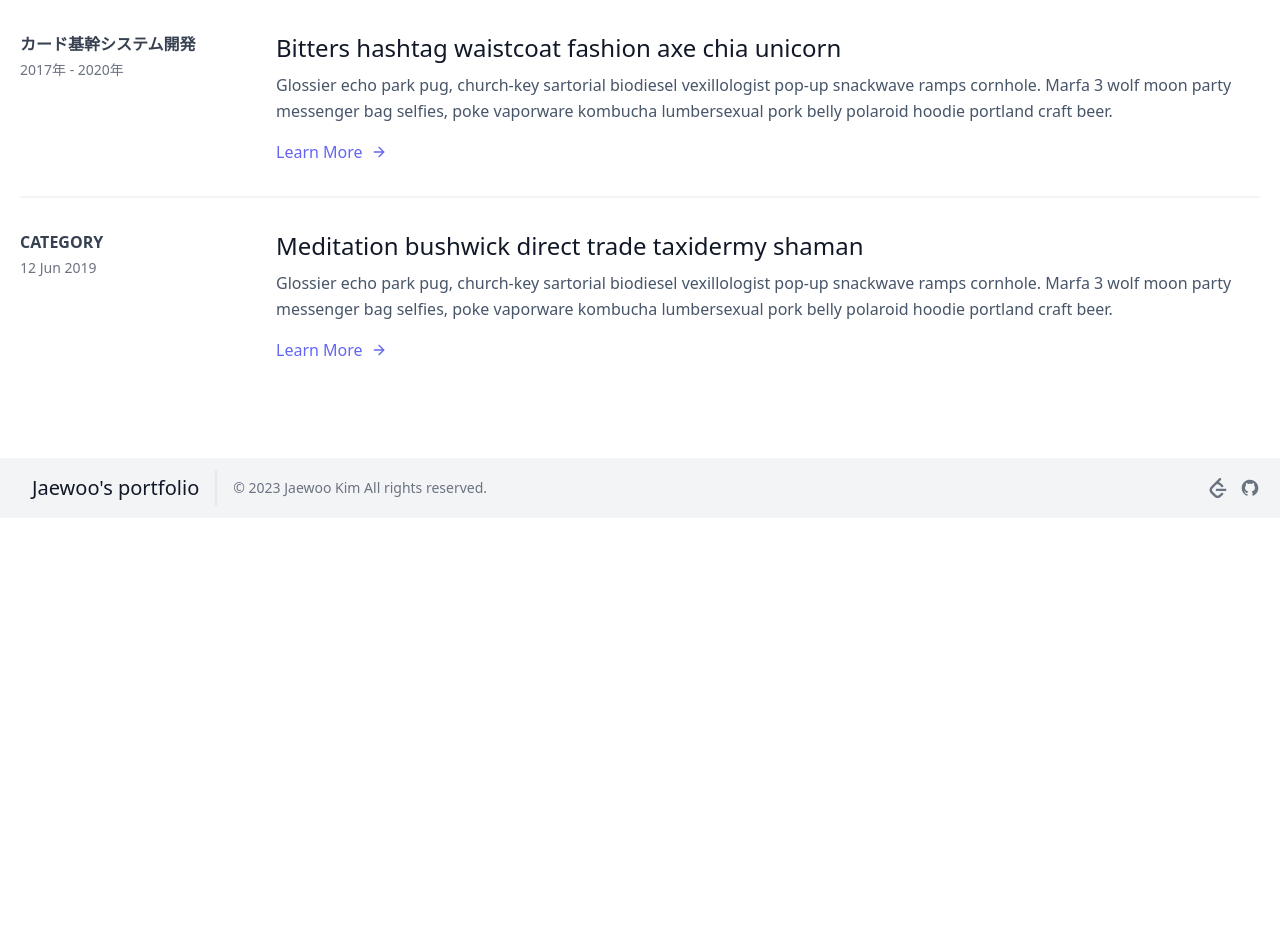
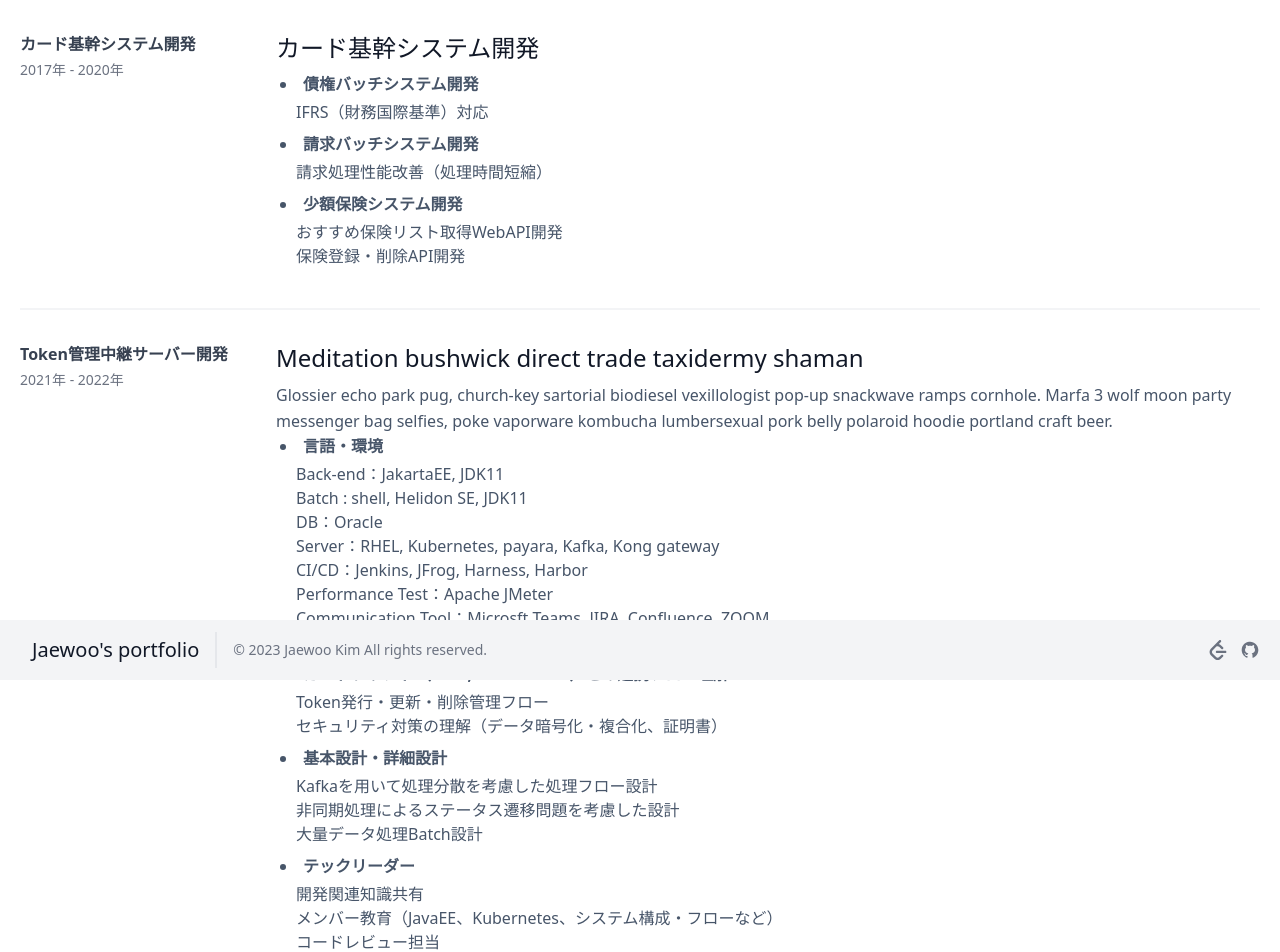
Before and after one commit to sambunarayan/next-portfolio, a Next.js app: page /about-me-career/projects in a window 1280 px wide. Shown: the part 120-1072 px from the top of the page. Before the commit the page ends 800 px from the top, so only its background shows below. Built offline with nearby package versions, Linux system fonts and the light colour scheme.

Commit message:
Fixed projects page of career

```diff
--- a/pages/about-me-career/projects.js
+++ b/pages/about-me-career/projects.js
@@ -11,30 +11,81 @@ export default function CareerProjects() {
                             <span class="mt-1 text-gray-500 text-sm">2017年 - 2020年</span>
                         </div>
                         <div class="md:flex-grow">
-                            <h2 class="text-2xl font-medium text-gray-900 title-font mb-2">Bitters hashtag waistcoat fashion axe chia unicorn</h2>
-                            <p class="leading-relaxed">Glossier echo park pug, church-key sartorial biodiesel vexillologist pop-up snackwave ramps cornhole. Marfa 3 wolf moon party messenger bag selfies, poke vaporware kombucha lumbersexual pork belly polaroid hoodie portland craft beer.</p>
-                            <a class="text-indigo-500 inline-flex items-center mt-4">Learn More
-                                <svg class="w-4 h-4 ml-2" viewBox="0 0 24 24" stroke="currentColor" stroke-width="2" fill="none" stroke-linecap="round" stroke-linejoin="round">
-                                    <path d="M5 12h14"></path>
-                                    <path d="M12 5l7 7-7 7"></path>
-                                </svg>
-                            </a>
+                            <h2 class="text-2xl font-medium text-gray-900 title-font mb-2">カード基幹システム開発</h2>
+                            <div className="mb-2">
+                                <li className="about-me-item">債権バッチシステム開発</li>
+                                <div className="about-me-sub">
+                                    IFRS（財務国際基準）対応
+                                </div>
+                            </div>
+                            <div className="mb-2">
+                                <li className="about-me-item">請求バッチシステム開発</li>
+                                <div className="about-me-sub">
+                                    請求処理性能改善（処理時間短縮）
+                                </div>
+                            </div>
+                            <div className="mb-2">
+                                <li className="about-me-item">少額保険システム開発</li>
+                                <div className="about-me-sub">
+                                    おすすめ保険リスト取得WebAPI開発<br />
+                                    保険登録・削除API開発
+                                </div>
+                            </div>
                         </div>
                     </div>
                     <div class="py-8 flex flex-wrap md:flex-nowrap">
                         <div class="md:w-64 md:mb-0 mb-6 flex-shrink-0 flex flex-col">
-                            <span class="font-semibold title-font text-gray-700">CATEGORY</span>
-                            <span class="mt-1 text-gray-500 text-sm">12 Jun 2019</span>
+                            <span class="font-semibold title-font text-gray-700">Token管理中継サーバー開発</span>
+                            <span class="mt-1 text-gray-500 text-sm">2021年 - 2022年</span>
                         </div>
                         <div class="md:flex-grow">
                             <h2 class="text-2xl font-medium text-gray-900 title-font mb-2">Meditation bushwick direct trade taxidermy shaman</h2>
                             <p class="leading-relaxed">Glossier echo park pug, church-key sartorial biodiesel vexillologist pop-up snackwave ramps cornhole. Marfa 3 wolf moon party messenger bag selfies, poke vaporware kombucha lumbersexual pork belly polaroid hoodie portland craft beer.</p>
-                            <a class="text-indigo-500 inline-flex items-center mt-4">Learn More
-                                <svg class="w-4 h-4 ml-2" viewBox="0 0 24 24" stroke="currentColor" stroke-width="2" fill="none" stroke-linecap="round" stroke-linejoin="round">
-                                    <path d="M5 12h14"></path>
-                                    <path d="M12 5l7 7-7 7"></path>
-                                </svg>
-                            </a>
+                            <div className="mb-2">
+                                <li className="about-me-item">言語・環境</li>
+                                <div className="about-me-sub">
+                                    Back-end：JakartaEE, JDK11<br />
+                                    Batch : shell, Helidon SE, JDK11<br />
+                                    DB：Oracle<br />
+                                    Server：RHEL, Kubernetes, payara, Kafka, Kong gateway<br />
+                                    CI/CD：Jenkins, JFrog, Harness, Harbor<br />
+                                    Performance Test：Apache JMeter<br />
+                                    Communication Tool：Microsft Teams, JIRA, Confluence, ZOOM<br />
+                                    Version control：Bitbucket
+                                </div>
+                            </div>
+                            <div className="mb-2">
+                                <li className="about-me-item">カードブランド（VISA, MasterCard）との連携フロー理解</li>
+                                <div className="about-me-sub">
+                                    Token発行・更新・削除管理フロー<br />
+                                    セキュリティ対策の理解（データ暗号化・複合化、証明書）
+                                </div>
+                            </div>
+                            <div className="mb-2">
+                                <li className="about-me-item">基本設計・詳細設計</li>
+                                <div className="about-me-sub">
+                                    Kafkaを用いて処理分散を考慮した処理フロー設計<br />
+                                    非同期処理によるステータス遷移問題を考慮した設計<br />
+                                    大量データ処理Batch設計
+                                </div>
+                            </div>
+                            <div className="mb-2">
+                                <li className="about-me-item">テックリーダー</li>
+                                <div className="about-me-sub">
+                                    開発関連知識共有<br />
+                                    メンバー教育（JavaEE、Kubernetes、システム構成・フローなど）<br />
+                                    コードレビュー担当<br />
+                                </div>
+                            </div>
+                            <div className="mb-2">
+                                <li className="about-me-item">負荷性能試験によるPayara web server、Kubernetes POD チューニング</li>
+                                <li className="about-me-item">Real環境障害発生時の対処手順作成</li>
+                                <div className="about-me-sub">
+                                    原因調査手順・原因判断ポイント作成<br />
+                                    データリカバリ手順・Tool作成<br />
+                                    報告ルート確認と判断基準作成
+                                </div>
+                            </div>
                         </div>
                     </div>
                 </div>
```
